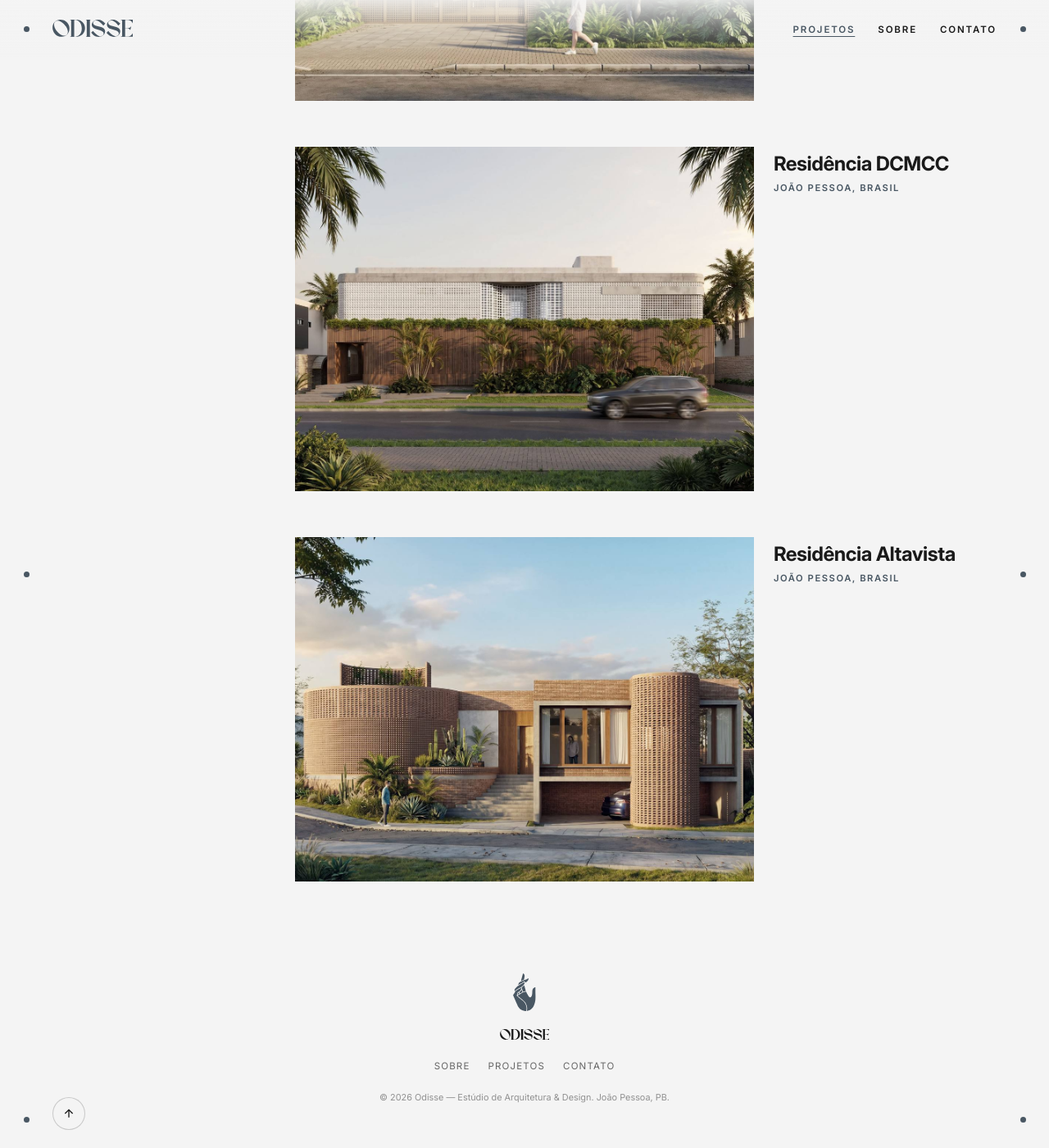
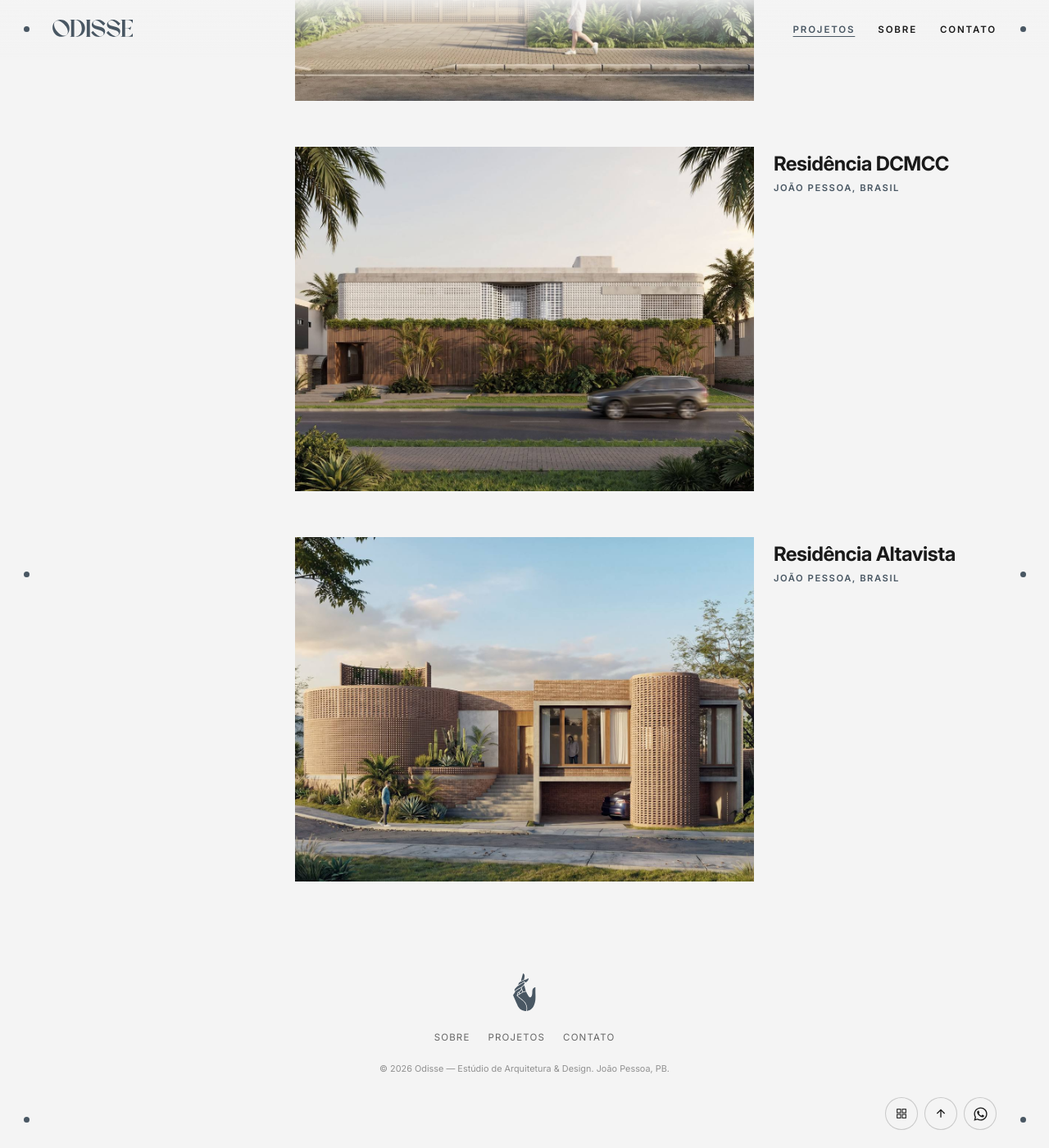
Before and after one commit to cidclementino/portfolio-odisse, a Jekyll site: the page built from index.html, in a window 1280 px wide and 1400 px high, scrolled down 433 px. Shown: the whole window at 82% size. Built offline with Jekyll 4.4.1, drawn with Linux system fonts in a browser that asks for light colours; before the commit the page ends 1812 px from its top, so only the background shows below that.

Commit message:
Home: atalhos à direita (vista lista/galeria, topo, WhatsApp) e rodapé só com o selo
Co-Authored-By: Claude Opus 5.5 <noreply@anthropic.com>
Claude-Session: https://claude.ai/code/session_01HhLFR1fy7eu8bQd8wtEmx5

```diff
--- a/_includes/footer.html
+++ b/_includes/footer.html
@@ -1,7 +1,6 @@
 <footer{% if page.url contains 'sobre' or page.url contains 'contato' %} class="footer--dark"{% endif %}>
   <div class="wrap">
-    <span class="footer__selo">{% include selo-mao.svg %}</span>
-    <a class="footer__marca" href="{{ '/' | relative_url }}" aria-label="Odisse — início">{% include marca-odisse.svg %}</a>
+    <a class="footer__selo" href="{{ '/' | relative_url }}" aria-label="Odisse — início">{% include selo-mao.svg %}</a>
     <ul>
       <li><a href="{{ '/sobre/' | relative_url }}">Sobre</a></li>
       <li><a href="{{ '/' | relative_url }}">Projetos</a></li>
--- a/_layouts/default.html
+++ b/_layouts/default.html
@@ -8,6 +8,10 @@
 <!-- esconde o conteúdo por um instante, enquanto a versão editada no painel chega (no máximo 1,5 s) -->
 <script>document.documentElement.classList.add('pag-aguarda');setTimeout(function(){document.documentElement.classList.remove('pag-aguarda')},1500);</script>
 {% endif %}
+{% if page.url == '/index.html' or page.url == '/' %}
+<!-- aplica a vista escolhida (lista ou galeria) antes de desenhar a página, sem piscar -->
+<script>try{if(localStorage.getItem('odisse-vista')==='grade')document.documentElement.classList.add('vista-grade')}catch(e){}</script>
+{% endif %}
 </head>
 <body data-pagina="{{ page.pagina | default: 'outra' }}"{% if page.url contains 'sobre' or page.url contains 'contato' %} class="is-dark-page"{% endif %}>
 
@@ -16,9 +20,18 @@
 {{ content }}
 
 {% if page.url == '/index.html' or page.url == '/' %}
-<button class="back-to-top" aria-label="Voltar ao topo" type="button">
-  <svg viewBox="0 0 24 24" fill="none" stroke="currentColor" stroke-width="2"><path d="M12 19V5M5 12l7-7 7 7"/></svg>
-</button>
+<div class="dock" role="group" aria-label="Atalhos">
+  <button class="dock__btn dock__vista" type="button" aria-label="Ver em galeria" title="Ver em galeria" aria-pressed="false">
+    <svg class="ico-grade" viewBox="0 0 24 24" fill="none" stroke="currentColor" stroke-width="1.6" aria-hidden="true"><rect x="4" y="4" width="6.5" height="6.5"/><rect x="13.5" y="4" width="6.5" height="6.5"/><rect x="4" y="13.5" width="6.5" height="6.5"/><rect x="13.5" y="13.5" width="6.5" height="6.5"/></svg>
+    <svg class="ico-lista" viewBox="0 0 24 24" fill="none" stroke="currentColor" stroke-width="1.6" aria-hidden="true"><rect x="4" y="4.5" width="16" height="6"/><rect x="4" y="13.5" width="16" height="6"/></svg>
+  </button>
+  <button class="dock__btn back-to-top" type="button" aria-label="Voltar ao topo" title="Voltar ao topo">
+    <svg viewBox="0 0 24 24" fill="none" stroke="currentColor" stroke-width="2" aria-hidden="true"><path d="M12 19V5M5 12l7-7 7 7"/></svg>
+  </button>
+  <a class="dock__btn dock__whatsapp" href="https://wa.me/5583991223088?text=Ol%C3%A1%2C%20vim%20pelo%20site%20da%20Odisse." target="_blank" rel="noopener" aria-label="Conversar no WhatsApp" title="Conversar no WhatsApp">
+    <svg viewBox="0 0 24 24" fill="currentColor" aria-hidden="true"><path d="M17.47 14.38c-.3-.15-1.75-.86-2.02-.96-.27-.1-.47-.15-.67.15-.2.3-.77.96-.94 1.16-.17.2-.35.22-.64.07-.3-.15-1.25-.46-2.38-1.47-.88-.79-1.47-1.76-1.65-2.06-.17-.3-.02-.46.13-.6.13-.13.3-.35.45-.52.15-.17.2-.3.3-.5.1-.2.05-.37-.03-.52-.07-.15-.67-1.6-.92-2.2-.24-.58-.49-.5-.67-.51h-.57c-.2 0-.52.07-.79.37-.27.3-1.04 1.02-1.04 2.48s1.07 2.88 1.21 3.08c.15.2 2.1 3.2 5.08 4.49.71.31 1.26.49 1.69.63.71.23 1.36.2 1.87.12.57-.09 1.75-.72 2-1.41.25-.69.25-1.29.17-1.41-.07-.12-.27-.2-.57-.35zM12.05 21.5h-.01a9.45 9.45 0 0 1-4.82-1.32l-.35-.21-3.58.94.96-3.49-.23-.36a9.43 9.43 0 0 1-1.45-5.03c0-5.22 4.25-9.47 9.48-9.47 2.53 0 4.91.99 6.7 2.78a9.4 9.4 0 0 1 2.77 6.7c0 5.22-4.25 9.46-9.47 9.46zm8.06-17.53A11.32 11.32 0 0 0 12.05.63C5.77.63.66 5.74.66 12.02c0 2.01.52 3.97 1.52 5.69L.57 23.5l5.92-1.55a11.37 11.37 0 0 0 5.55 1.41h.01c6.28 0 11.39-5.11 11.39-11.39 0-3.04-1.18-5.9-3.33-8.05z"/></svg>
+  </a>
+</div>
 {% endif %}
 
 {% include footer.html %}
--- a/gallery.js
+++ b/gallery.js
@@ -57,6 +57,10 @@ function seguir(el, alvo, ms) {
   });
 }
 
+function emGrade() {
+  return document.documentElement.classList.contains('vista-grade');
+}
+
 document.addEventListener('DOMContentLoaded', function () {
   var P = window.Odisse.projetos;
   var galeria = document.querySelector('.gallery');
@@ -93,6 +97,8 @@ document.addEventListener('DOMContentLoaded', function () {
     item._slug = item.getAttribute('data-slug');
 
     row.addEventListener('click', function (e) {
+      // na vista em galeria a capa é um link comum: vai pra página do projeto
+      if (emGrade()) return;
       e.preventDefault();
       startOpen();
     });
@@ -139,6 +145,44 @@ document.addEventListener('DOMContentLoaded', function () {
       });
     }
   });
+
+  // botão de vista (lista ⇄ galeria) — a escolha fica guardada neste navegador
+  var botaoVista = document.querySelector('.dock__vista');
+  function marcarBotao() {
+    if (!botaoVista) return;
+    var g = emGrade();
+    var rotulo = g ? 'Ver em lista' : 'Ver em galeria';
+    botaoVista.setAttribute('aria-label', rotulo);
+    botaoVista.setAttribute('title', rotulo);
+    botaoVista.setAttribute('aria-pressed', g ? 'true' : 'false');
+  }
+  marcarBotao();
+  if (botaoVista) botaoVista.addEventListener('click', function () {
+    var paraGrade = !emGrade();
+    if (paraGrade) fecharJa();
+    galeria.classList.add('is-trocando');
+    setTimeout(function () {
+      document.documentElement.classList.toggle('vista-grade', paraGrade);
+      try { localStorage.setItem('odisse-vista', paraGrade ? 'grade' : 'lista'); } catch (e) {}
+      marcarBotao();
+      galeria.classList.remove('is-trocando');
+      if (window.Odisse.pontos) window.Odisse.pontos.atualizar();
+    }, 180);
+  });
+
+  // fecha o projeto aberto sem animação (ao trocar para a galeria)
+  function fecharJa() {
+    document.querySelectorAll('.gallery__item').forEach(function (it) {
+      var pn = it.querySelector('.gallery__panel');
+      if (!pn || !pn.classList.contains('is-open')) return;
+      var rw = it.querySelector('.gallery__row');
+      rw.setAttribute('aria-expanded', 'false');
+      rw.appendChild(it._info);
+      closePanel(pn);
+      rw.classList.remove('is-settled', 'is-collapsing');
+      it._info.style.transform = ''; it._thumb.style.transform = '';
+    });
+  }
 
   function fecharOutros(atual) {
     document.querySelectorAll('.gallery__item').forEach(function (otherItem) {
--- a/styles.css
+++ b/styles.css
@@ -246,6 +246,53 @@ img { display: block; max-width: 100%; }
 }
 
 
+/* ---------- vista em galeria: capas quadradas em grade ----------
+   a quantidade por linha acompanha a largura da tela (2 no celular);
+   cada capa leva direto à página do projeto */
+.vista-grade .gallery {
+  display: grid;
+  grid-template-columns: repeat(auto-fill, minmax(clamp(220px, 19vw, 300px), 1fr));
+  gap: 44px clamp(16px, 2vw, 28px);
+}
+.vista-grade .gallery__row,
+.vista-grade .gallery__row.is-collapsing,
+.vista-grade .gallery__row.is-settled {
+  display: flex;
+  flex-direction: column;
+  align-items: stretch;
+  opacity: 1;
+}
+.vista-grade .gallery__thumb,
+.vista-grade .gallery__row.is-collapsing .gallery__thumb {
+  display: block;
+  width: 100%;
+  aspect-ratio: 1 / 1;
+  opacity: 1;
+  transform: none;
+}
+.vista-grade .gallery__row:hover .gallery__thumb { transform: none; }
+.vista-grade .gallery__thumb img { transition: transform 0.6s cubic-bezier(.4,0,.2,1); }
+.vista-grade .gallery__row:hover .gallery__thumb img { transform: scale(1.03); }
+.vista-grade .gallery__info {
+  padding: 12px 0 0;
+  margin: 0;
+  justify-self: auto;
+  text-align: left;
+  transform: none !important;
+}
+.vista-grade .gallery__title { font-size: clamp(0.95rem, 1.3vw, 1.1rem); }
+.vista-grade .gallery__place { font-size: 0.64rem; overflow: hidden; text-overflow: ellipsis; }
+.vista-grade .gallery__panel { display: none; }
+.vista-grade .gallery__esqueleto { grid-column: 1 / -1; }
+@media (max-width: 640px) {
+  .vista-grade .gallery { grid-template-columns: repeat(2, minmax(0, 1fr)); gap: 28px 12px; }
+  .vista-grade .gallery__info { padding-top: 8px; }
+  .vista-grade .gallery__title { font-size: 0.88rem; }
+  .vista-grade .gallery__place { font-size: 0.58rem; letter-spacing: 0.1em; }
+}
+.gallery.is-trocando { opacity: 0; transition: opacity 0.18s ease; }
+.gallery { transition: opacity 0.25s ease; }
+
 /* ---------- painel de expansão inline (accordion) — tema claro ---------- */
 .gallery__panel {
   height: 0;
@@ -417,21 +464,33 @@ img { display: block; max-width: 100%; }
 }
 .project__back svg { width: 14px; height: 14px; transform: rotate(180deg); }
 
-/* botão "voltar ao topo" — canto esquerdo, útil dada a quantidade de projetos */
-.back-to-top {
+/* atalhos flutuantes da Home — canto inferior direito:
+   vista (lista/galeria) · voltar ao topo · WhatsApp (na quina, onde se procura) */
+.dock {
   position: fixed;
-  left: var(--gutter); bottom: 22px;
+  right: var(--gutter); bottom: 22px;
   z-index: 40;
+  display: flex; gap: 8px;
+}
+.dock__btn {
   width: 40px; height: 40px;
+  padding: 0;
   border-radius: 50%;
   border: 1px solid rgba(26,26,26,0.2);
   background: rgba(244,244,244,0.9);
   color: var(--escuro);
   cursor: pointer;
   display: flex; align-items: center; justify-content: center;
+  transition: background 0.2s ease, border-color 0.2s ease, color 0.2s ease;
 }
-.back-to-top:hover { background: var(--slate); border-color: var(--slate); color: var(--claro); }
-.back-to-top svg { width: 16px; height: 16px; }
+.dock__btn:hover { background: var(--slate); border-color: var(--slate); color: var(--claro); }
+.dock__btn:focus-visible { outline: 2px solid var(--slate); outline-offset: 2px; }
+.dock__btn svg { width: 16px; height: 16px; display: block; }
+.dock__whatsapp svg { width: 17px; height: 17px; }
+/* o ícone mostra a vista para a qual o botão leva */
+.dock__vista .ico-lista { display: none; }
+.vista-grade .dock__vista .ico-grade { display: none; }
+.vista-grade .dock__vista .ico-lista { display: block; }
 
 .project__title h1 {
   font-family: var(--display);
@@ -812,6 +871,8 @@ footer {
   padding: 48px var(--gutter) 32px;
   transition: background 0.2s ease, color 0.2s ease;
 }
+/* na Home, espaço para os atalhos flutuantes não cobrirem o rodapé */
+body[data-pagina="home"] footer { padding-bottom: 88px; }
 footer.footer--dark { background: var(--slate); color: rgba(244,244,244,0.7); }
 footer .wrap {
   max-width: var(--max);
@@ -826,10 +887,9 @@ footer .wrap {
 /* selo (mão) e palavra Odisse — na cor da tinta da página */
 footer .footer__selo { display: block; color: var(--slate); }
 footer .footer__selo svg { height: 46px; width: auto; display: block; }
-footer .footer__marca { display: block; color: var(--escuro); margin-top: 4px; }
-footer .footer__marca svg { height: 13px; width: auto; display: block; }
-footer.footer--dark .footer__selo,
-footer.footer--dark .footer__marca { color: var(--claro); }
+footer .footer__selo:hover { color: var(--gold); }
+footer.footer--dark .footer__selo { color: var(--claro); }
+footer.footer--dark .footer__selo:hover { color: var(--gold); }
 
 footer ul { list-style: none; display: flex; gap: 22px; margin: 0; padding: 0; }
 footer a { text-decoration: none; font-size: 0.72rem; letter-spacing: 0.1em; text-transform: uppercase; color: inherit; transition: color 0.2s ease; }
```
